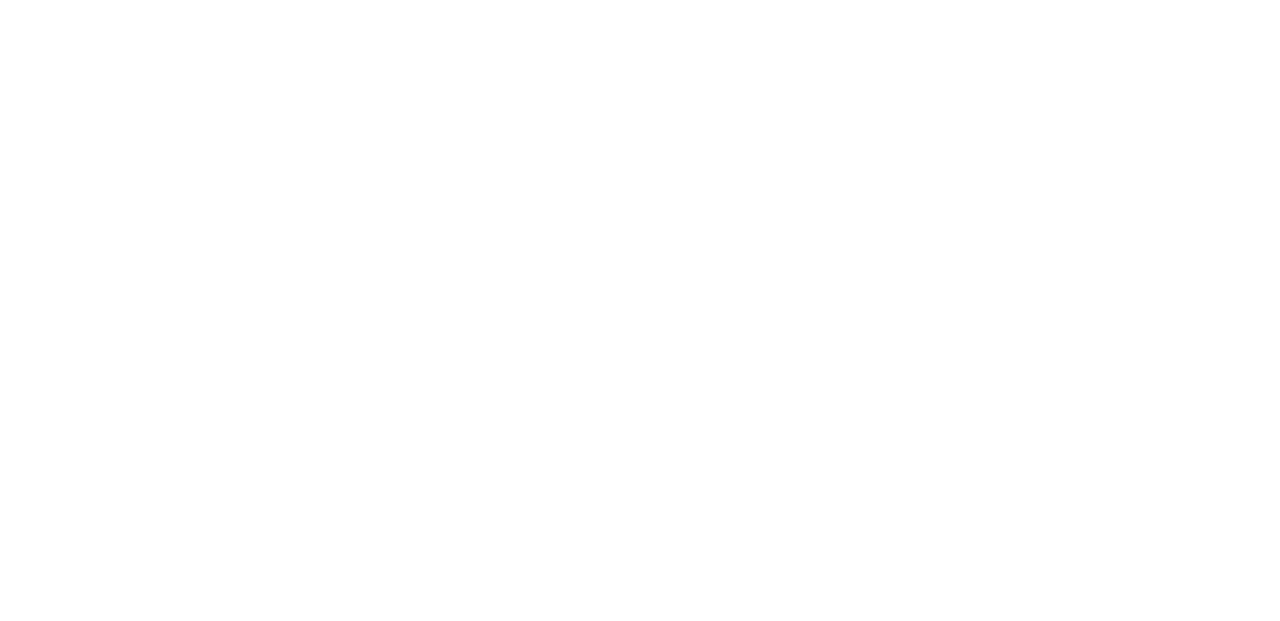
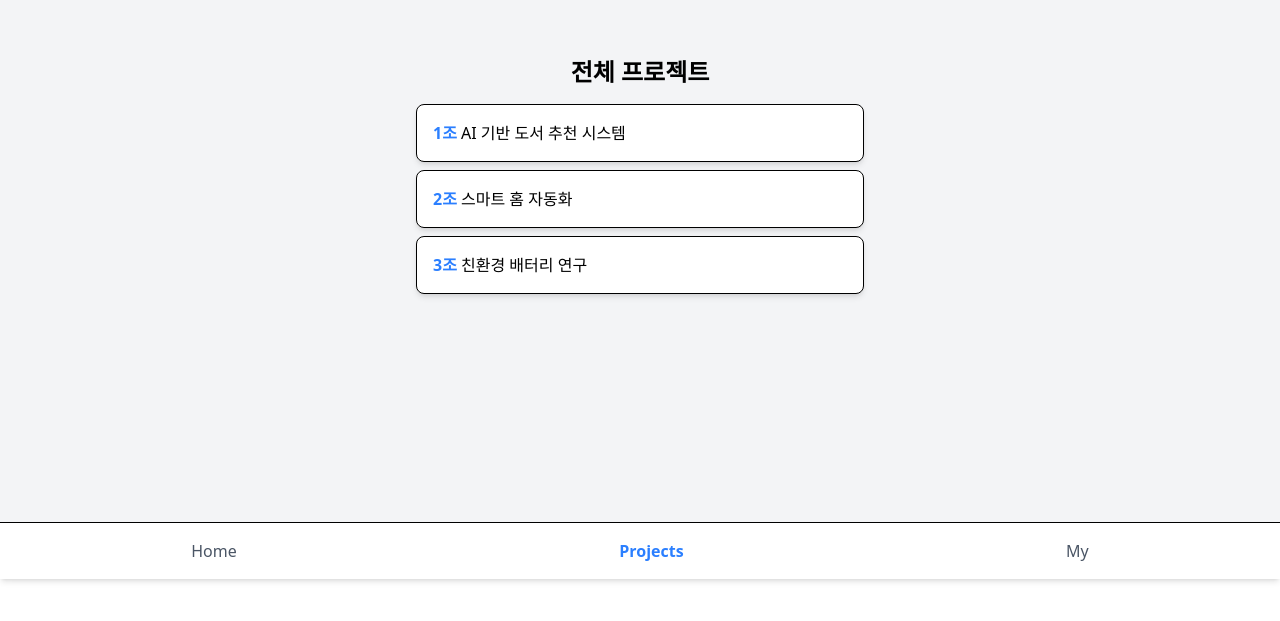
Before and after one commit to kookmin-sw/capstone-2025-45, a React (Vite) app: page /projects in a window 1280 px wide. Before the commit this address had no page. Shown: the part 221-842 px from the top of the page. Before the commit the page ends 800 px from the top, so only its background shows below. Built offline with nearby package versions, Linux system fonts and the light colour scheme.

Commit message:
func: add NavigationBar

```diff
--- a/src/App.jsx
+++ b/src/App.jsx
@@ -2,17 +2,23 @@
 import Home from "./pages/Home";
 import ProjectDetail from "./pages/ProjectDetail";
 import VoteComplete from "./pages/VoteComplete";
-import LoginModal from "./components/LoginModal"; // 로그인 페이지 추가
+import Projects from "./pages/Projects";
+import My from "./pages/My";
+import NavigationBar from "./components/NavigationBar";
 
 const App = () => {
   return (
     <Router>
-      <Routes>
-        <Route path="/" element={<Home />} />
-        <Route path="/project/:id" element={<ProjectDetail />} />
-        <Route path="/vote-complete" element={<VoteComplete />} />
-        <Route path="/login" element={<LoginModal />} /> {/* 로그인 페이지 추가 */}
-      </Routes>
+      <div className="pb-16"> {/* 네비게이션 바가 화면을 가리지 않도록 패딩 추가 */}
+        <Routes>
+          <Route path="/" element={<Home />} />
+          <Route path="/projects" element={<Projects />} />
+          <Route path="/project/:id" element={<ProjectDetail />} />
+          <Route path="/my" element={<My />} />
+          <Route path="/vote-complete" element={<VoteComplete />} />
+        </Routes>
+        <NavigationBar /> {/* 하단 네비게이션 바 추가 */}
+      </div>
     </Router>
   );
 };
--- /dev/null
+++ b/src/components/NavigationBar.jsx
@@ -0,0 +1,21 @@
+import { Link, useLocation } from "react-router-dom";
+
+const NavigationBar = () => {
+  const location = useLocation();
+
+  return (
+    <div className="fixed bottom-0 w-full bg-white border-t flex justify-around py-2 shadow-md">
+      <Link to="/" className={`px-4 py-2 ${location.pathname === "/" ? "text-blue-500 font-bold" : "text-gray-600"}`}>
+        Home
+      </Link>
+      <Link to="/projects" className={`px-4 py-2 ${location.pathname === "/projects" ? "text-blue-500 font-bold" : "text-gray-600"}`}>
+        Projects
+      </Link>
+      <Link to="/my" className={`px-4 py-2 ${location.pathname === "/my" ? "text-blue-500 font-bold" : "text-gray-600"}`}>
+        My
+      </Link>
+    </div>
+  );
+};
+
+export default NavigationBar;
--- /dev/null
+++ b/src/pages/My.jsx
@@ -0,0 +1,35 @@
+import { useEffect, useState } from "react";
+
+const My = () => {
+  const [votedProjects, setVotedProjects] = useState([]);
+  const maxVotes = 3;
+
+  useEffect(() => {
+    const storedVotes = JSON.parse(localStorage.getItem("votedProjects")) || [];
+    setVotedProjects(storedVotes);
+  }, []);
+
+  return (
+    <div className="flex flex-col items-center justify-center min-h-screen bg-gray-100 p-6">
+      <h1 className="text-2xl font-bold mb-4">내 투표 현황</h1>
+      <p className="text-gray-700">총 {maxVotes}회 투표 가능</p>
+      <p className="text-lg font-semibold mt-2">
+        남은 투표 횟수: {maxVotes - votedProjects.length}
+      </p>
+
+      <div className="w-full max-w-md mt-4">
+        {votedProjects.length === 0 ? (
+          <p className="text-gray-500">아직 투표한 프로젝트가 없습니다.</p>
+        ) : (
+          votedProjects.map((projectId, index) => (
+            <div key={index} className="bg-white p-4 mb-2 border rounded-lg shadow-md">
+              프로젝트 {projectId}에 투표 완료
+            </div>
+          ))
+        )}
+      </div>
+    </div>
+  );
+};
+
+export default My;
--- /dev/null
+++ b/src/pages/Projects.jsx
@@ -0,0 +1,30 @@
+import { useNavigate } from "react-router-dom";
+
+const projects = [
+  { id: 1, name: "AI 기반 도서 추천 시스템", team: "1조" },
+  { id: 2, name: "스마트 홈 자동화", team: "2조" },
+  { id: 3, name: "친환경 배터리 연구", team: "3조" },
+];
+
+const Projects = () => {
+  const navigate = useNavigate();
+
+  return (
+    <div className="flex flex-col items-center justify-center min-h-screen bg-gray-100 p-6">
+      <h1 className="text-2xl font-bold mb-4">전체 프로젝트</h1>
+      <div className="w-full max-w-md">
+        {projects.map((project) => (
+          <button
+            key={project.id}
+            onClick={() => navigate(`/project/${project.id}`)}
+            className="block w-full bg-white p-4 mb-2 border rounded-lg shadow-md hover:bg-gray-100 text-left"
+          >
+            <span className="font-semibold text-blue-500">{project.team}</span> {project.name}
+          </button>
+        ))}
+      </div>
+    </div>
+  );
+};
+
+export default Projects;
```
